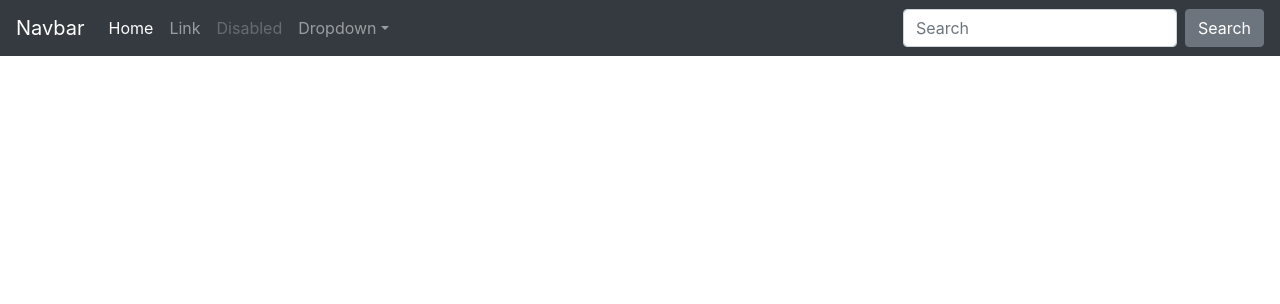
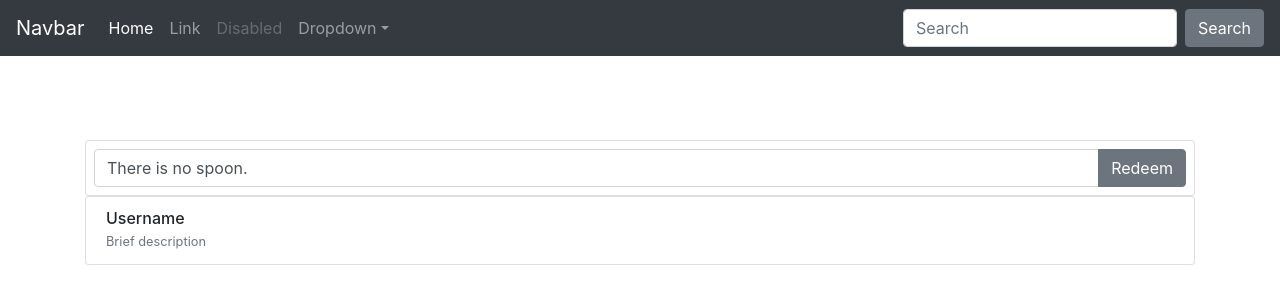
Before and after one commit to alexi-o/personal-website-vuejs, a Vue app: page / in a window 1280 px wide. Shown: the top 304 px of the page. Built offline with nearby package versions, Linux system fonts and the light colour scheme.

Commit message:
starts working on firebase connection for client

```diff
--- a/package.json
+++ b/package.json
@@ -14,7 +14,8 @@
     "jquery": "^3.5.1",
     "popper.js": "^1.16.1",
     "sass": "^1.26.10",
-    "vue": "^2.6.11"
+    "vue": "^2.6.11",
+    "vuefire": "^2.2.4"
   },
   "devDependencies": {
     "@vue/cli-plugin-babel": "~4.5.0",
--- a/src/App.vue
+++ b/src/App.vue
@@ -1,23 +1,23 @@
 <template>
   <div id="app">
-    <!-- <AddNote msg="Welcome"/> -->
-    <Homepage />
+      <Homepage />
+      <NoteBox />
   </div>
 </template>
 
 <script>
-// import AddNote from './components/AddNote.vue'
 import Homepage from './components/Homepage.vue'
+import NoteBox from './components/NoteBox.vue'
 
 export default {
   name: 'App',
   components: {
-    // AddNote
-    Homepage
+    Homepage,
+    NoteBox
   }
 }
 </script>
 
 <style>
-
+body {padding-top: 70px}
 </style>
--- a/src/components/AddNote.vue
+++ b/src/components/AddNote.vue
@@ -1,24 +1,30 @@
 <template>
     <div>
-        <div class="container">
-            <label>Write me a note</label>
-            <input type="text" v-model="note"/>
-            <button @click="submitNote()"></button>
-        </div>
+        <form class="card p-2">
+            <div class="input-group">
+            <input type="text" class="form-control" v-model="note" />
+            <div class="input-group-append">
+                <button @click="submitNote()" class="btn btn-secondary">Redeem</button>
+            </div>
+            </div>
+        </form>
     </div>
 </template>
 
 <script>
-import { namesRef } from 'firebase';
+import { notesCollection } from '@/firebase';
+
+
 export default {
+    name: 'AddNote',
     data() {
         return {
-            note: 'This is just a sentence. There is no spoon.'
+            note: 'There is no spoon.'
         }
     },
     methods: {
         submitNote() {
-            namesRef.push({note: this.note, edit: false})
+            notesCollection.add({note: this.note})
         }
     }
 }
--- /dev/null
+++ b/src/components/NoteBox.vue
@@ -0,0 +1,23 @@
+<template>
+    <body class="container">
+
+     <AddNote />
+
+      <ul class="list-group mb-3">
+
+        <li class="list-group-item d-flex justify-content-between lh-condensed">
+          <div>
+            <h6 class="my-0">Username</h6>
+            <small class="text-muted">Brief description</small>
+          </div>
+        </li>
+      </ul>
+    </body>
+</template>
+<script>
+import AddNote from './AddNote.vue'
+export default {
+    name: 'Notebox',
+    components: { AddNote }
+}
+</script>
--- /dev/null
+++ b/src/firebase.js
@@ -0,0 +1,27 @@
+import * as firebase from 'firebase/app'
+import 'firebase/auth';
+import 'firebase/firestore';
+
+const firebaseConfig = {
+    apiKey: "AIzaSyAO8zBdza4qFp2tQ76aj8KzzUI66nNRdM0",
+    authDomain: "personal-website-vuejs.firebaseapp.com",
+    databaseURL: "https://personal-website-vuejs.firebaseio.com",
+    projectId: "personal-website-vuejs",
+    storageBucket: "personal-website-vuejs.appspot.com",
+    messagingSenderId: "823513043235",
+    appId: "1:823513043235:web:b2b82377b0d1eb6f1c3c96",
+    measurementId: "G-J9H8EF5WKY"
+};
+firebase.initializeApp(firebaseConfig);
+
+// utils
+const db = firebase.firestore();
+
+// collection references
+const usersCollection = db.collection('users');
+
+// export utils/refs
+export {
+    db,
+    usersCollection
+}
--- a/src/main.js
+++ b/src/main.js
@@ -1,3 +1,4 @@
+import './firebase'
 import Vue from 'vue'
 import App from './App.vue'
 import 'bootstrap'
```
Also changed, not shown: 1 other file (tests, documents, lock files or other folders).
